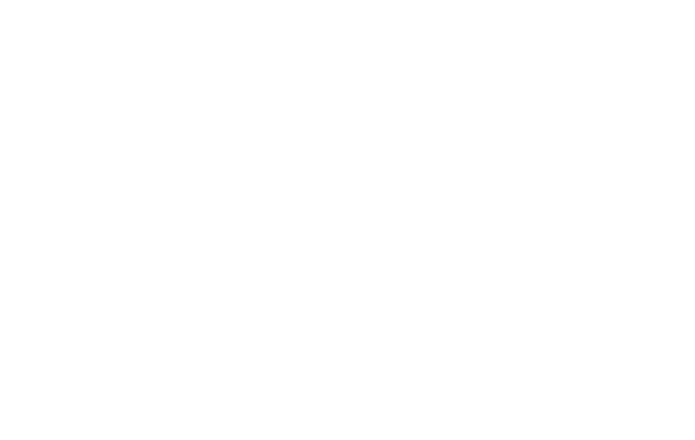
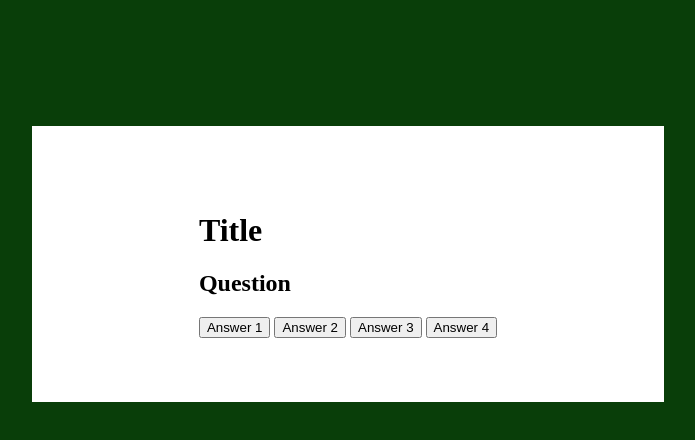
Before and after one commit to j-mlo/quiz, a plain HTML site: page index.html in a window 1280 px wide. Shown: the whole page, without its empty margins (292-987 px from the left). Drawn offline with Linux system fonts and the light colour scheme.

Commit message:
Add basic HTML structure

```diff
--- /dev/null
+++ b/assets/css/style.css
@@ -0,0 +1,15 @@
+
+body {
+    background-color: rgb(9, 62, 9);
+}
+
+.container {
+    background-color: #fff;
+    margin-top: 10%;
+    margin-left: 25%;
+    width: 100%;
+    max-width: 600px;
+    padding: 4rem 1rem;
+    display: flex;
+    justify-content: center;
+}
--- a/index.html
+++ b/index.html
@@ -3,9 +3,27 @@
 <head>
     <meta charset="UTF-8">
     <meta name="viewport" content="width=device-width, initial-scale=1.0">
-    <title>Document</title>
+    <link rel="stylesheet" href="assets/css/style.css">
+    <title>Quiz</title>
 </head>
 <body>
+    <div class="container">
+        <div id="section">
+            <h1>Title</h1>
 
+            <div id="progress">
+                <span></span>
+                <span></span>
+                <span></span>
+            </div>
+            <h2 id="question">Question</h2>
+            <button id="answer1" class="btn">Answer 1</button>
+            <button id="answer2" class="btn">Answer 2</button>
+            <button id="answer3" class="btn">Answer 3</button>
+            <button id="answer4" class="btn">Answer 4</button>
+        </div>
+    </div>
+
+    <script src="assets/js/script.js"></script>
 </body>
 </html>
```
Also changed, not shown: assets/js/script.js (added).
